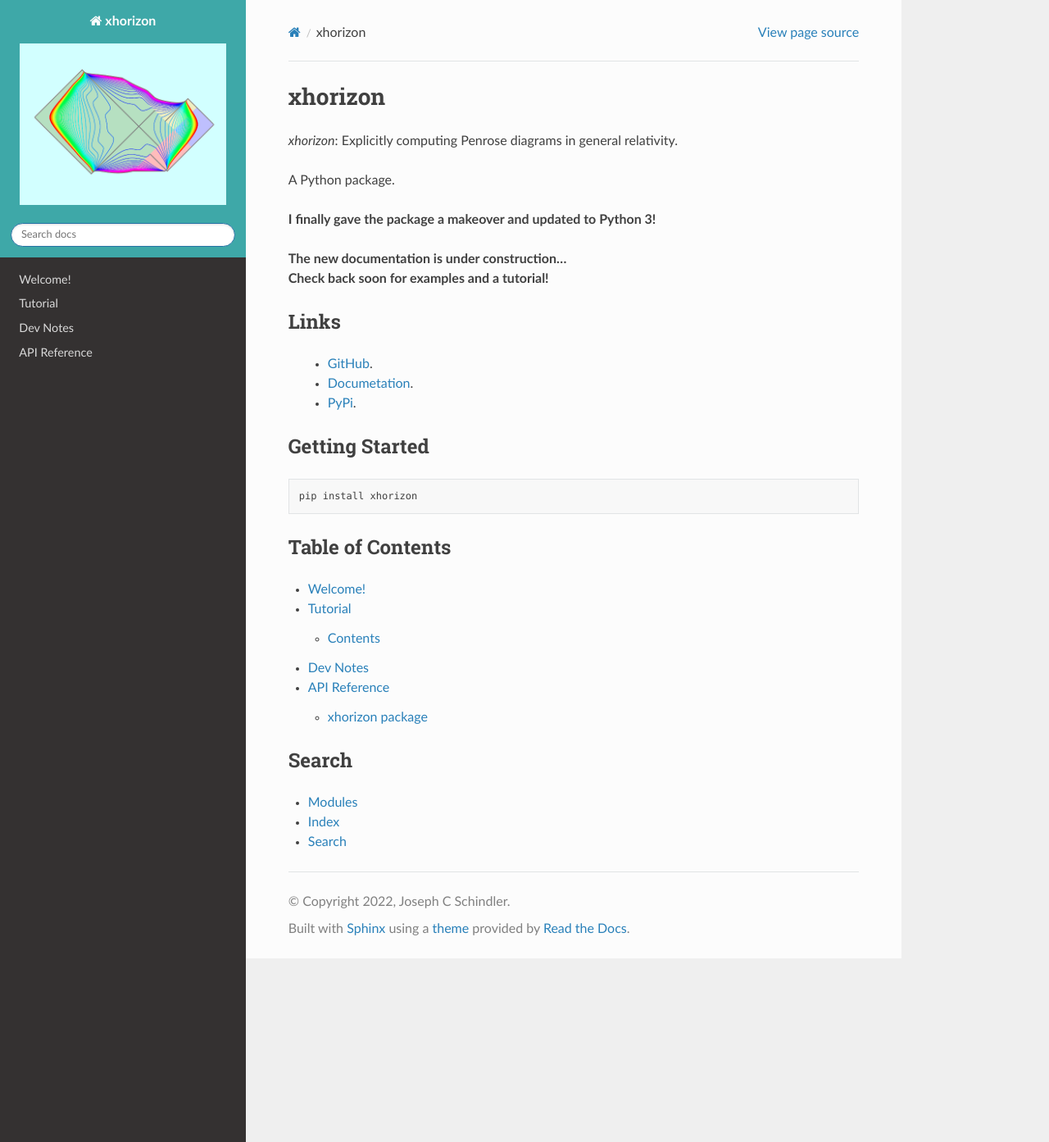
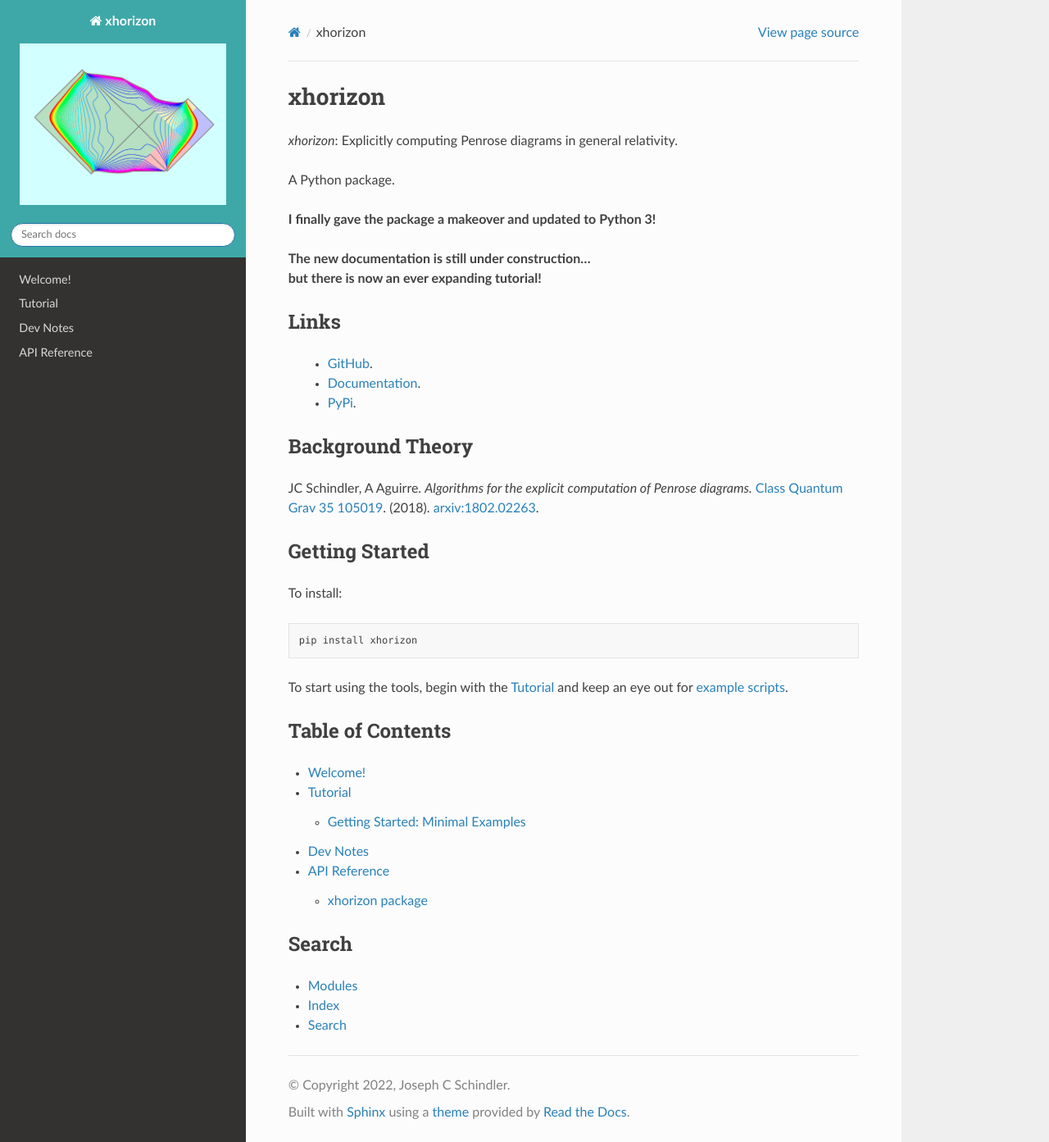
Before and after one commit to xh-diagrams/xhorizon, a Sphinx documentation site: the page built from docs/source/index.rst, in a window 1280 px wide and 1393 px high. Shown: the whole window at 82% size. Built offline with Sphinx 7.4.7 and the Read the Docs theme 2.0.0, drawn with Linux system fonts in a browser that asks for light colours.

Commit message:
Update docs.

```diff
--- a/docs/source/index.rst
+++ b/docs/source/index.rst
@@ -8,25 +8,37 @@ xhorizon
 
 A Python package.
 
+
 | **I finally gave the package a makeover and updated to Python 3!**
 
-| **The new documentation is under construction...**
-| **Check back soon for examples and a tutorial!**
+| **The new documentation is still under construction...**
+| **but there is now an ever expanding tutorial!**
+
 
 
 Links
 -----
    - `GitHub <https://github.com/xh-diagrams/xhorizon>`_.
-   - `Documetation <https://xhorizon.readthedocs.io/>`_.
+   - `Documentation <https://xhorizon.readthedocs.io/>`_.
    - `PyPi <https://pypi.org/project/xhorizon/>`_.
+
+
+Background Theory
+-----------------
+JC Schindler, A Aguirre.
+*Algorithms for the explicit computation of Penrose diagrams.*
+`Class Quantum Grav 35 105019 <https://doi.org/10.1088/1361-6382/aabce2>`_.
+(2018).
+`arxiv:1802.02263 <https://arxiv.org/abs/1802.02263>`_.
 
 
 Getting Started
 ---------------
-::
+To install::
 
    pip install xhorizon
 
+To start using the tools, begin with the :ref:`tutorial` and keep an eye out for `example scripts <https://github.com/xh-diagrams/xhorizon/tree/main/scripts/examples>`_.
 
 
 Table of Contents
```
Also changed, not shown: README.rst (+19 -5 lines), docs/source/TUTORIAL/00-overview.rst (+5 -3 lines), docs/source/TUTORIAL/lesson1.rst (+12 -9 lines).
